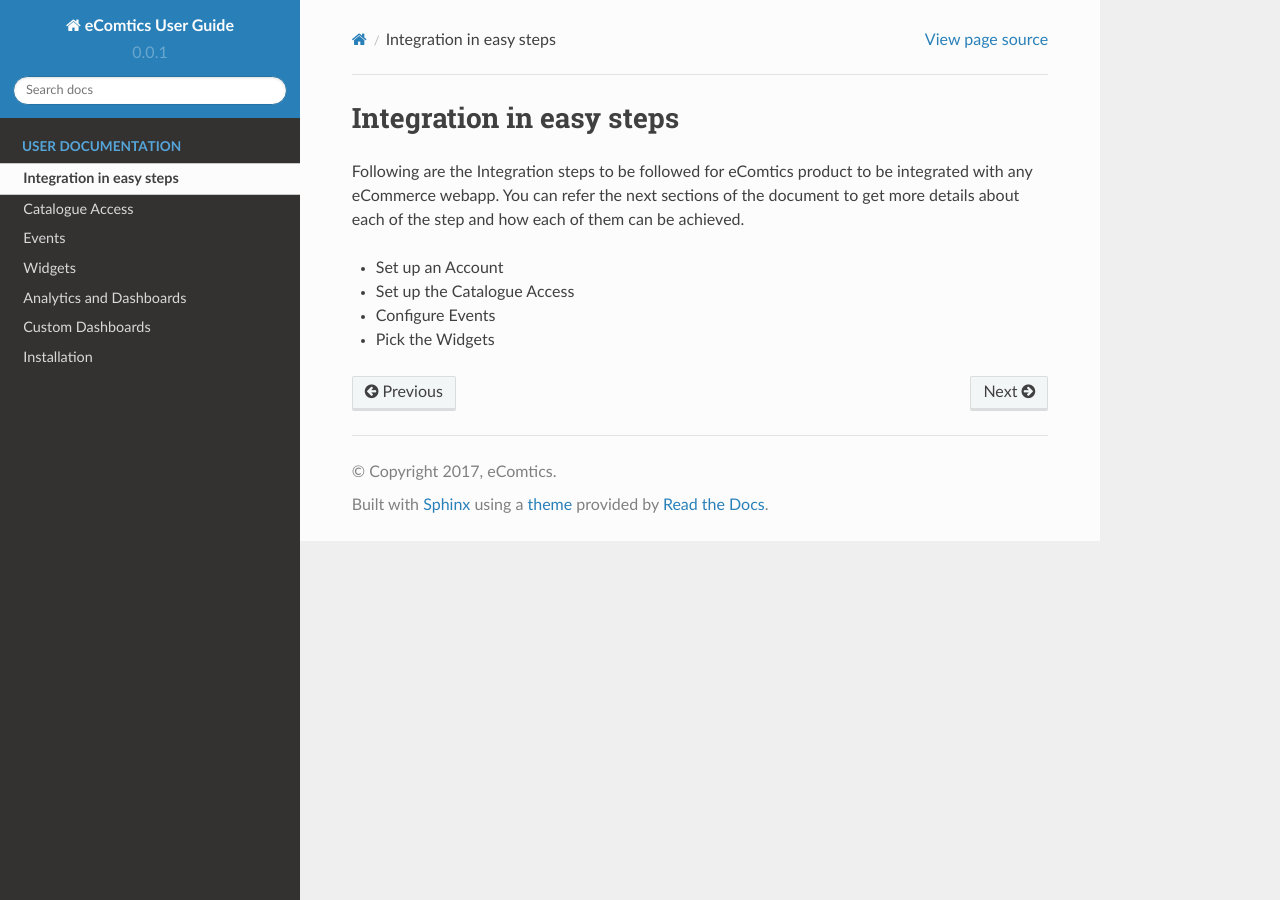
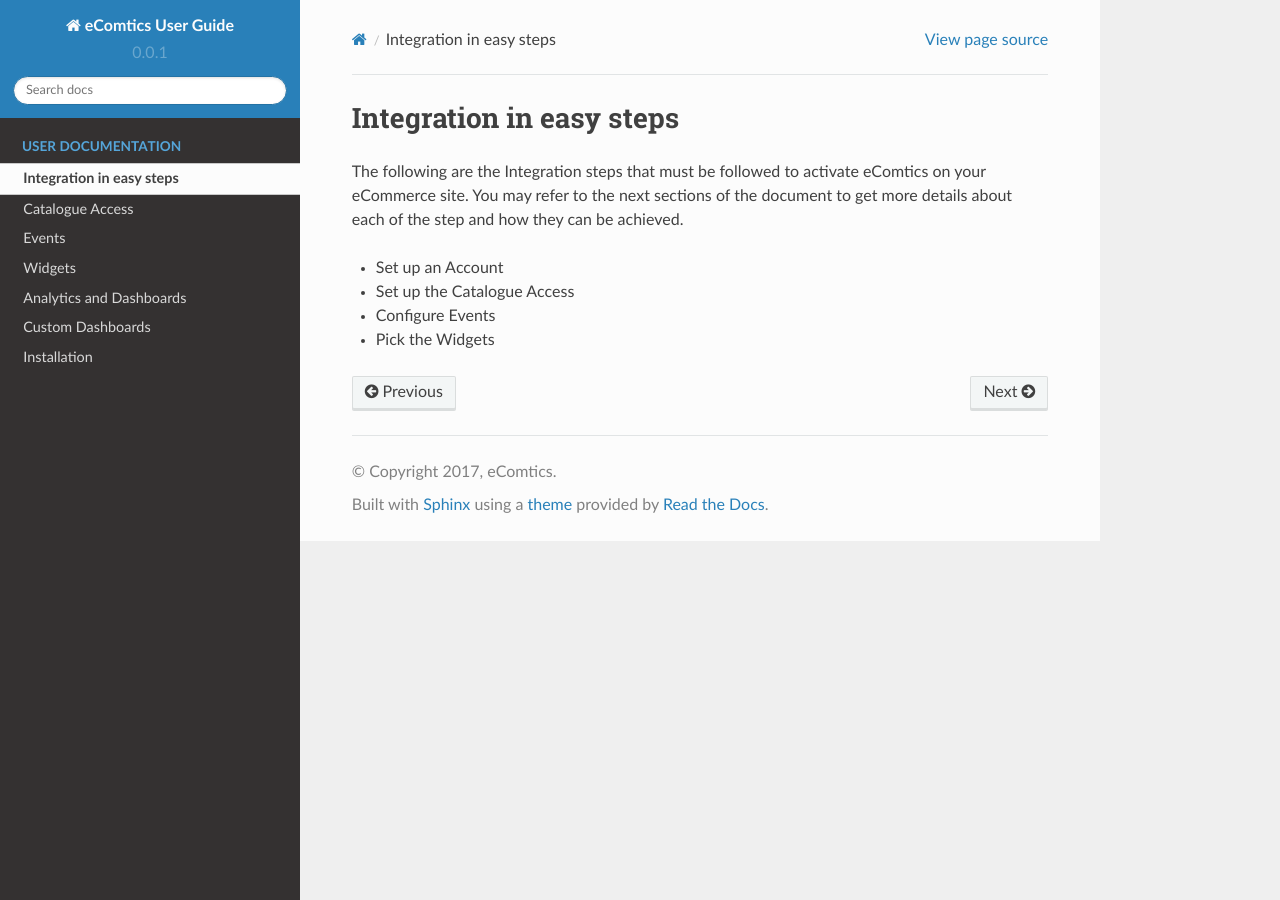
Before and after one commit to Jyotie/ecomdocs, a Sphinx documentation site: the page built from source/integration.rst, in a window 1280 px wide. Built offline with Sphinx 7.4.7 and the Read the Docs theme 2.0.0, drawn with Linux system fonts in a browser that asks for light colours; pages that are not in the unit, such as notebooks, are missing from menus.

Commit message:
Update integration.rst

```diff
--- a/source/integration.rst
+++ b/source/integration.rst
@@ -1,7 +1,7 @@
 Integration in easy steps
 =========================
 
-Following are the Integration steps to be followed for eComtics product to be integrated with any eCommerce webapp. You can refer the next sections of the document to get more details about each of the step and how each of them can be achieved.
+The following are the Integration steps that must be followed to activate eComtics on your eCommerce site. You may refer to the next sections of the document to get more details about each of the step and how they can be achieved.
 
 * Set up an Account
 * Set up the Catalogue Access
```
